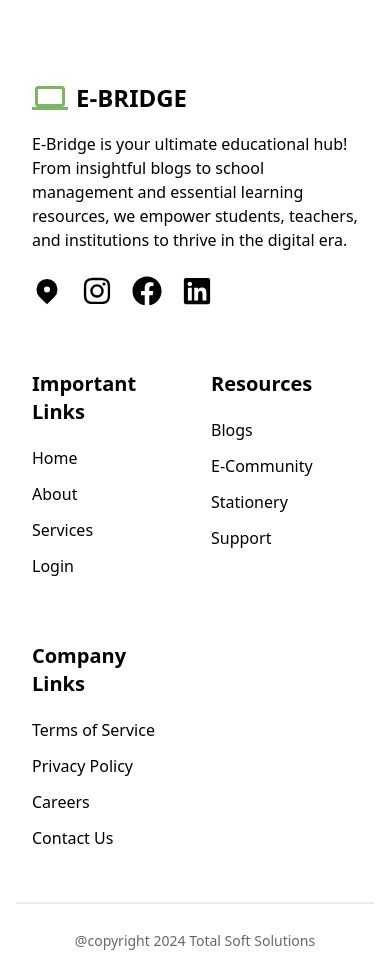
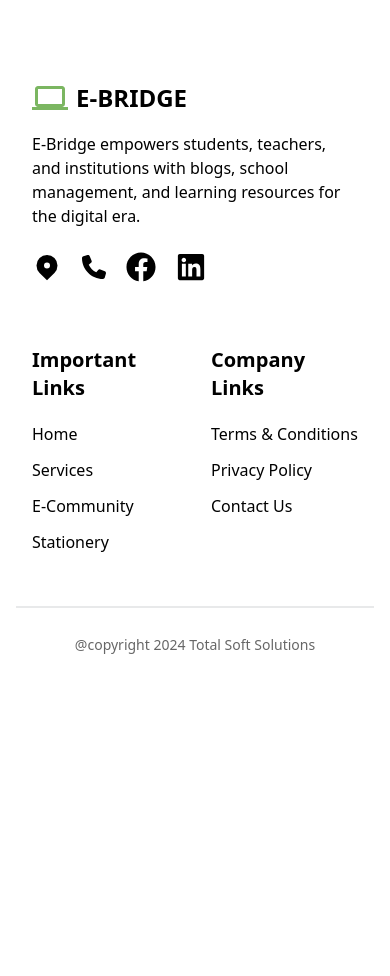
Before and after one commit to SeemabAli/EDLandingPage, a React (Vite) app: page /privacypolicy in a window 390 px wide. Shown: the part 1866-2842 px from the top of the page. After the commit the page ends 2546 px from the top, so only its background shows below. Built offline with nearby package versions, Linux system fonts and the light colour scheme.

Commit message:
feat: add fully functional footer and responsive

```diff
--- a/src/components/Footer/Footer.jsx
+++ b/src/components/Footer/Footer.jsx
@@ -1,5 +1,5 @@
-import React from "react";
-import { FaFacebook, FaInstagram, FaLinkedin } from "react-icons/fa";
+import { FaFacebook, FaLinkedin } from "react-icons/fa";
+import { FaPhone } from "react-icons/fa6";
 import { HiLocationMarker } from "react-icons/hi";
 import { MdComputer } from "react-icons/md";
 
@@ -17,19 +17,19 @@ const Footer = () => {
                 <p className="">E-Bridge</p>
               </div>
               <p>
-                E-Bridge is your ultimate educational hub! From insightful blogs to school management and essential learning resources, we empower students, teachers, and institutions to thrive in the digital era.
+                E-Bridge empowers students, teachers, and institutions with blogs, school management, and learning resources for the digital era.
               </p>
               <div className="flex items-center justify-start gap-5 !mt-6">
-                <a href="#" className="hover:text-secondary duration-200">
+                <a href="/contact" className="hover:text-secondary duration-200">
                   <HiLocationMarker className="text-3xl" />
                 </a>
-                <a href="#" className="hover:text-secondary duration-200">
-                  <FaInstagram className="text-3xl" />
+                <a href="tel:+923136588108" className="hover:text-secondary duration-200">
+                  <FaPhone className="text-2xl" />
                 </a>
-                <a href="#" className="hover:text-secondary duration-200">
+                <a href="https://www.facebook.com/tssolutionspk" target="blank" className="hover:text-secondary duration-200">
                   <FaFacebook className="text-3xl" />
                 </a>
-                <a href="#" className="hover:text-secondary duration-200">
+                <a href="https://www.linkedin.com/company/total-soft-solutions-pk" target="blank" className="hover:text-secondary duration-200">
                   <FaLinkedin className="text-3xl" />
                 </a>
               </div>
@@ -42,20 +42,9 @@ const Footer = () => {
                 </h1>
                 <ul className="flex flex-col gap-3">
                   <li><a href="#" className="hover:text-secondary duration-200">Home</a></li>
-                  <li><a href="#" className="hover:text-secondary duration-200">About</a></li>
-                  <li><a href="#" className="hover:text-secondary duration-200">Services</a></li>
-                  <li><a href="#" className="hover:text-secondary duration-200">Login</a></li>
-                </ul>
-              </div>
-              <div className="py-8 px-4">
-                <h1 className="sm:text-xl text-xl font-bold sm:text-left text-justify mb-5">
-                  Resources
-                </h1>
-                <ul className="flex flex-col gap-3">
-                  <li><a href="#" className="hover:text-secondary duration-200">Blogs</a></li>
-                  <li><a href="#" className="hover:text-secondary duration-200">E-Community</a></li>
-                  <li><a href="#" className="hover:text-secondary duration-200">Stationery</a></li>
-                  <li><a href="#" className="hover:text-secondary duration-200">Support</a></li>
+                  <li><a href="/services" className="hover:text-secondary duration-200">Services</a></li>
+                  <li><a href="/e-community" className="hover:text-secondary duration-200">E-Community</a></li>
+                  <li><a href="/stationery" className="hover:text-secondary duration-200">Stationery</a></li>
                 </ul>
               </div>
               <div className="py-8 px-4">
@@ -63,10 +52,9 @@ const Footer = () => {
                   Company Links
                 </h1>
                 <ul className="flex flex-col gap-3">
-                  <li><a href="#" className="hover:text-secondary duration-200">Terms of Service</a></li>
-                  <li><a href="#" className="hover:text-secondary duration-200">Privacy Policy</a></li>
-                  <li><a href="#" className="hover:text-secondary duration-200">Careers</a></li>
-                  <li><a href="#" className="hover:text-secondary duration-200">Contact Us</a></li>
+                  <li><a href="/t&c" className="hover:text-secondary duration-200">Terms & Conditions</a></li>
+                  <li><a href="/privacypolicy" className="hover:text-secondary duration-200">Privacy Policy</a></li>
+                  <li><a href="/contact" className="hover:text-secondary duration-200">Contact Us</a></li>
                 </ul>
               </div>
             </div>
--- a/src/components/Pricing/Pricing.jsx
+++ b/src/components/Pricing/Pricing.jsx
@@ -1,4 +1,4 @@
-import React, { useState, useEffect } from "react";
+import { useState, useEffect } from "react";
 import { motion } from "framer-motion";
 
 const whatsappNumber = "+923136588108"; // Replace with actual WhatsApp number
--- a/src/pages/Contact.jsx
+++ b/src/pages/Contact.jsx
@@ -1,4 +1,4 @@
-import React, { useState } from "react";
+import { useState } from "react";
 import { motion } from "framer-motion";
 import { FaPhoneAlt, FaEnvelope, FaMapMarkerAlt } from "react-icons/fa";
 import emailjs from "@emailjs/browser";
@@ -20,11 +20,17 @@ const ContactPage = () => {
     e.preventDefault();
     setIsSubmitting(true);
 
+    const emailParams = {
+      user_name: formData.name,
+      user_email: formData.email,
+      message: formData.message,
+    };
+
     emailjs
       .send(
         "service_lvnkxlk", // Replace with your EmailJS Service ID
         "template_04rbo7b", // Replace with your EmailJS Template ID
-        formData,
+        emailParams,
         "RS5vkAtL0Y5yzzY2a" // Replace with your EmailJS Public Key
       )
       .then(
@@ -32,7 +38,7 @@ const ContactPage = () => {
           setSuccess("Message sent successfully!");
           setFormData({ name: "", email: "", message: "" });
         },
-        (error) => {
+        () => {
           setSuccess("Failed to send message. Try again.");
         }
       )
@@ -72,13 +78,25 @@ const ContactPage = () => {
                 <p className="text-gray-600">tssolutionspk@gmail.com</p>
               </div>
             </div>
-            <div className="flex items-center gap-4 bg-white p-4 rounded-lg shadow-md hover:shadow-xl transition">
-              <FaMapMarkerAlt className="text-primary text-2xl" />
-              <div>
+            <div className="bg-white p-4 rounded-lg shadow-md hover:shadow-xl transition">
+              <div className="flex items-center gap-3 mb-2">
+                <FaMapMarkerAlt className="text-primary text-2xl" />
                 <h3 className="text-lg font-semibold">Location</h3>
-                <p className="text-gray-600">Chakwal, Punjab, Pakistan</p>
+              </div>
+              <p className="text-gray-600 mb-4">Chakwal, Punjab, Pakistan</p>
+              <div className="w-full overflow-hidden rounded-lg shadow-lg border border-gray-200">
+                <iframe
+                  src="https://www.google.com/maps/embed?pb=!1m18!1m12!1m3!1d3349.5737702269275!2d72.86937358737454!3d32.909435809171754!2m3!1f0!2f0!3f0!3m2!1i1024!2i768!4f13.1!3m3!1m2!1s0x39205dc030152627%3A0x62a63802edd43a7d!2sTotal%20Soft%20Solutions!5e0!3m2!1sen!2s!4v1740480618614!5m2!1sen!2s"
+                  width="100%"
+                  height="300"
+                  style={{ border: 0 }}
+                  allowFullScreen=""
+                  loading="lazy"
+                  referrerPolicy="no-referrer-when-downgrade"
+                ></iframe>
               </div>
             </div>
+
           </motion.div>
 
           {/* Contact Form */}
--- a/src/pages/ECommunity.jsx
+++ b/src/pages/ECommunity.jsx
@@ -1,4 +1,3 @@
-import React from "react";
 import { motion } from "framer-motion";
 import HeroImage from "../assets/hero copy.png";
 
--- a/src/pages/Home.jsx
+++ b/src/pages/Home.jsx
@@ -1,4 +1,3 @@
-import React from "react";
 import Hero from "../components/Hero/Hero";
 import Services from "../components/Services/Services";
 import Banner from "../components/Banner/Banner";
--- a/src/pages/Testimonials.jsx
+++ b/src/pages/Testimonials.jsx
@@ -1,4 +1,3 @@
-import React from "react";
 import Slider from "react-slick";
 import "slick-carousel/slick/slick.css";
 import "slick-carousel/slick/slick-theme.css";
```
